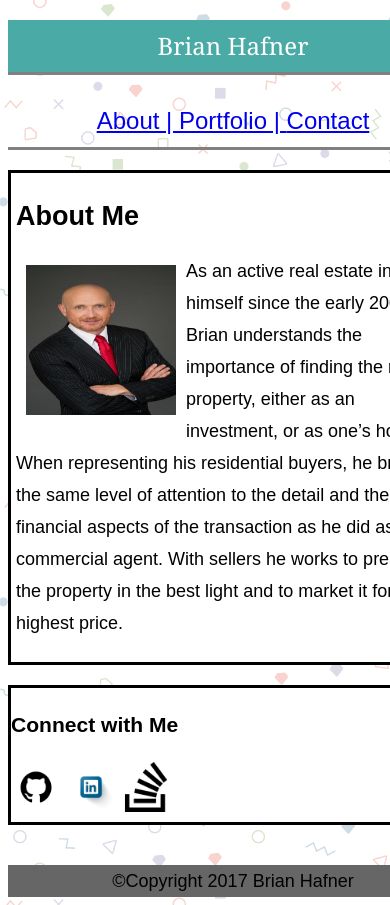
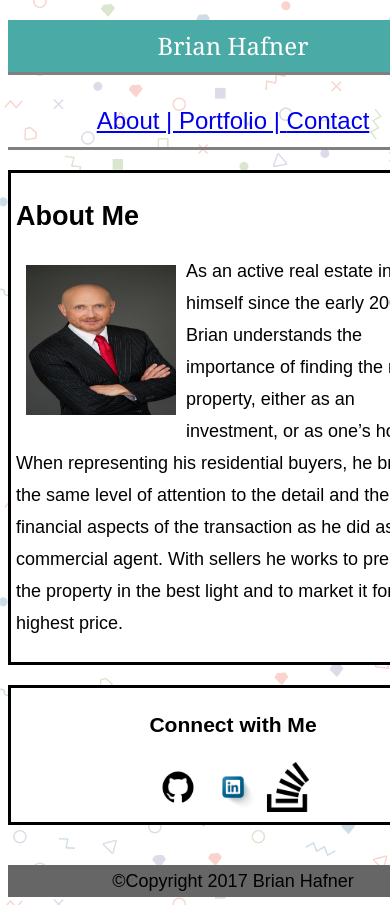
Before and after one commit to jbhafner/Responsive-Portfolio, a plain HTML site: page index.html in a window 390 px wide. Shown: the top 905 px of the page. Drawn offline with Linux system fonts and the light colour scheme.

Commit message:
v.4 final fix to GH icon problem

```diff
--- a/assets/css/style.css
+++ b/assets/css/style.css
@@ -165,13 +165,13 @@ footer {
 	}
 
 #sideBar{
-	width: 270px;
+	width: 250px;
 	display: inline-block;
 	vertical-align: top;
 	background-color: white;
 	border: solid black;
     border-size: 2px;
-    align: center;
+    text-align: center;
 }
 
 .image {
@@ -303,7 +303,7 @@ section {
 
 #aboutMeBox{
 	display: inline-block;
-	width: 350px;
+	width: 380px;
 	background-color: white;
 	/*border-color: black;*/
 	border: solid black;
@@ -332,7 +332,7 @@ section {
 	background-color: white;
 	border: solid black;
     border-size: 2px;
-    align: center;
+    text-align: center;
 }
 
 footer {
```
Also changed, not shown: assets/images/sm-GH.png (added).
